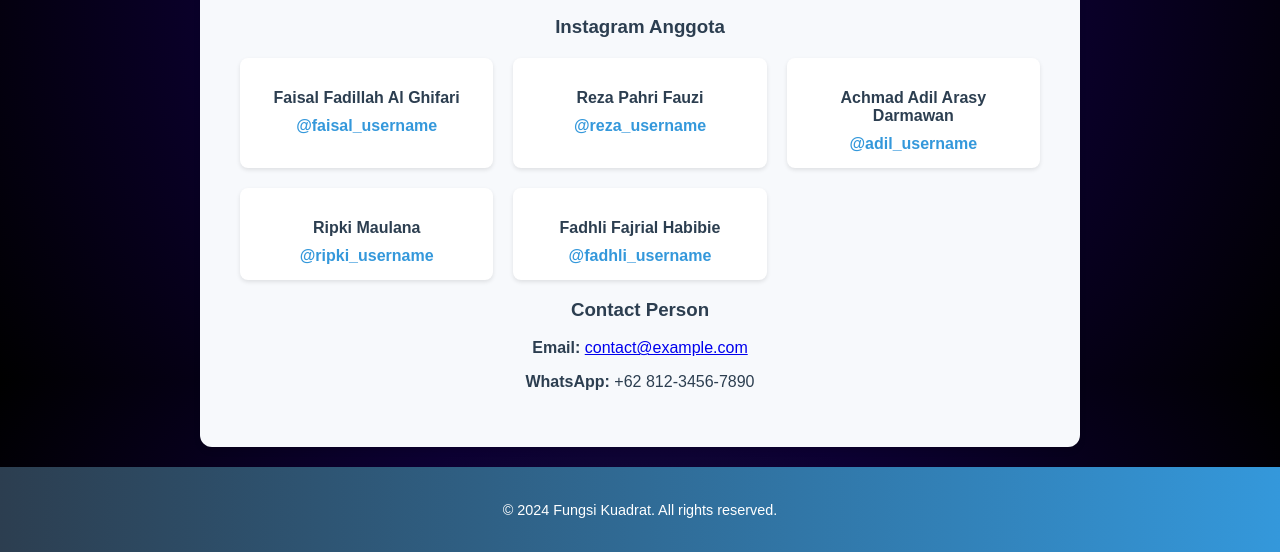
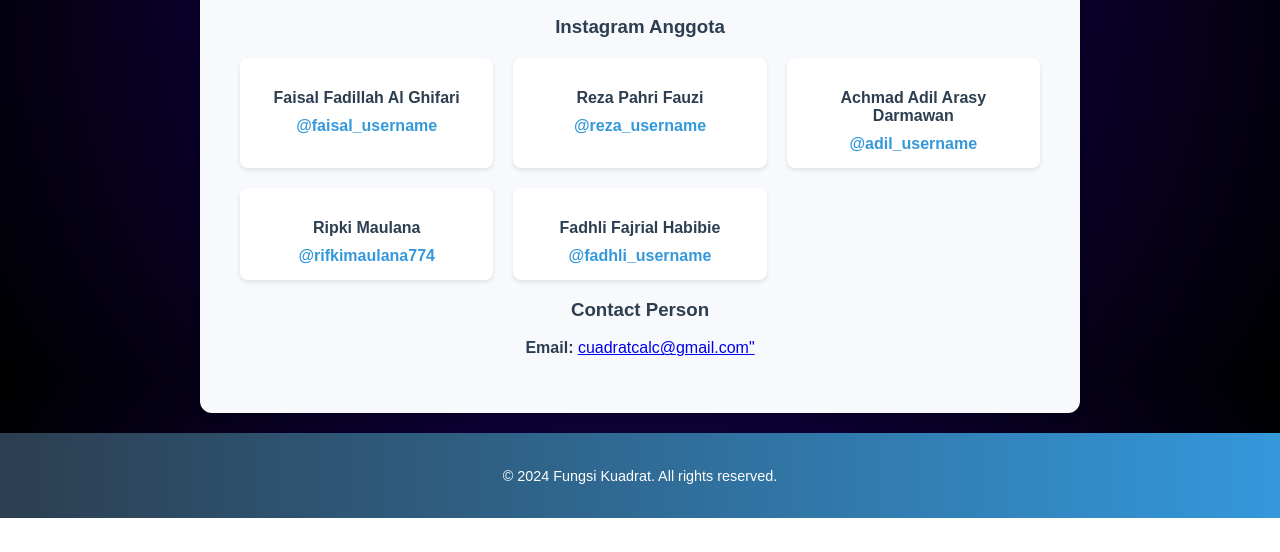
Before and after one commit to QuadCalc/FungsiTurunan, a plain HTML site: page Index.html in a window 1280 px wide. Shown: the part 3621-4173 px from the top of the page. After the commit the page ends 4139 px from the top, so only its background shows below. Drawn offline with nearby package versions, Linux system fonts and the light colour scheme.

Commit message:
Add files via upload

```diff
--- a/Index.html
+++ b/Index.html
@@ -198,7 +198,7 @@
             </div>
             <div class="team-member">
                 <p><b>Ripki Maulana</b></p>
-                <a href="https://instagram.com/ripki_username" target="_blank">@ripki_username</a>
+                <a href="https://instagram.com/rifkimaulana774" target="_blank">@rifkimaulana774</a>
             </div>
             <div class="team-member">
                 <p><b>Fadhli Fajrial Habibie</b></p>
@@ -209,8 +209,8 @@
         <!-- Contact Person -->
         <div class="contact-person">
             <h3>Contact Person</h3>
-            <p><b>Email:</b> <a href="mailto:contact@example.com">contact@example.com</a></p>
-            <p><b>WhatsApp:</b> +62 812-3456-7890</p>
+            <p><b>Email:</b> <a href="mailto:cuadratcalc@gmail.com">cuadratcalc@gmail.com"</a></p>
+
         </div>
 
 
```
